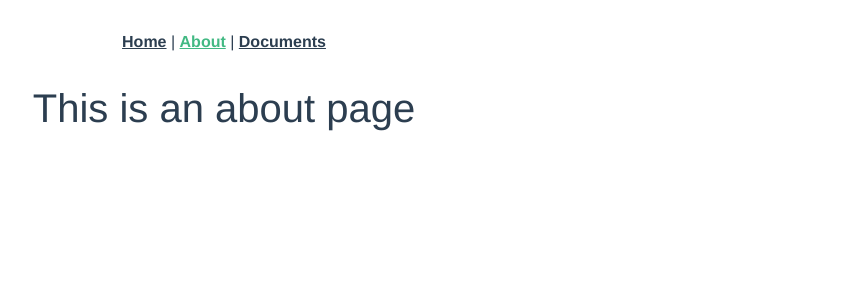
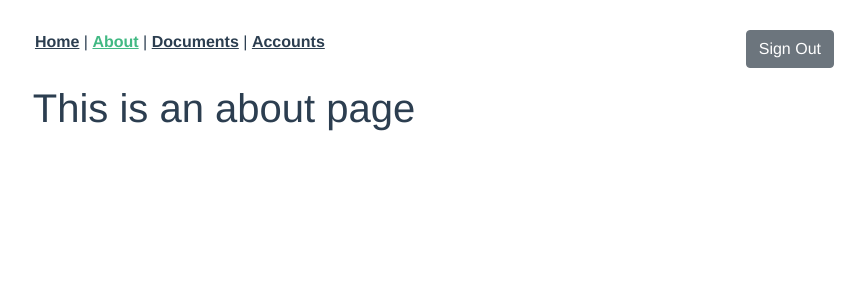
Before and after one commit to RussianHamster6/RiskManagementDocumentRepo, a Vue app in the folder Frontend/risk-management-document-repo/: page /about in a window 1280 px wide. Shown: the top 300 px of the page, without its empty margins (416-1280 px from the left). Built offline with nearby package versions, Linux system fonts and the light colour scheme; what vue-cookies would draw is missing.

Commit message:
feat: added sign out button

```diff
--- a/Frontend/risk-management-document-repo/src/App.vue
+++ b/Frontend/risk-management-document-repo/src/App.vue
@@ -3,12 +3,35 @@
     <div id="nav">
       <router-link to="/">Home</router-link> |
       <router-link to="/about">About</router-link> |
-      <router-link to="/documents">Documents</router-link>
+      <router-link to="/documents">Documents</router-link> |
+      <router-link to="/accounts">Accounts</router-link>
+      <b-button style="float: right" @click="signOut">Sign Out</b-button>
     </div>
     <router-view/>
   </div>
   <!--TODO: Add logout button-->
 </template>
+
+<script>
+import Vue from 'vue'
+import VueCookies from 'vue-cookies'
+
+Vue.use(VueCookies)
+
+export default {
+  methods:{
+    signOut(){
+      if(this.$cookies.get('user')){
+          this.$cookies.remove('user')
+          this.$router.push('/')
+        }
+        else{
+            this.$router.push('unauthorized')
+        }
+    }
+  }
+}
+</script>
 
 <style>
 #app {
```
Also changed, not shown: Frontend/risk-management-document-repo/src/views/Accounts.Vue (added).
